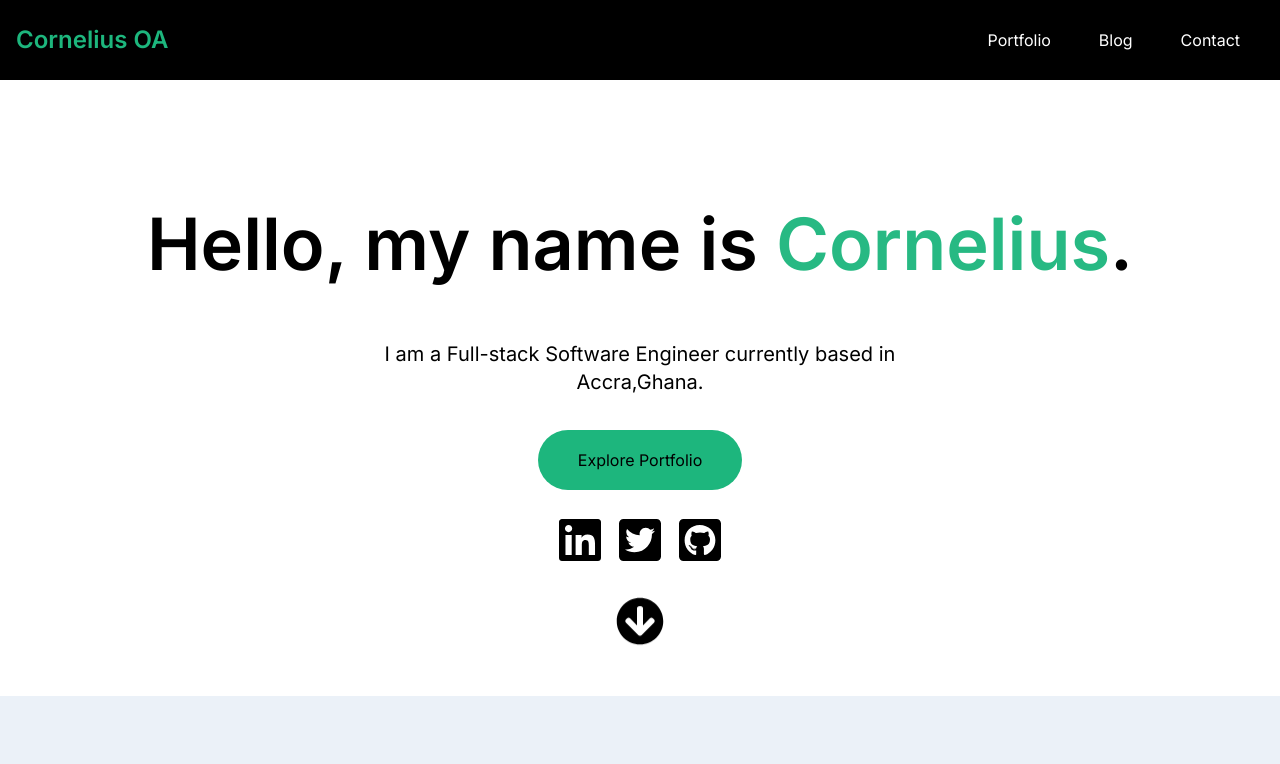
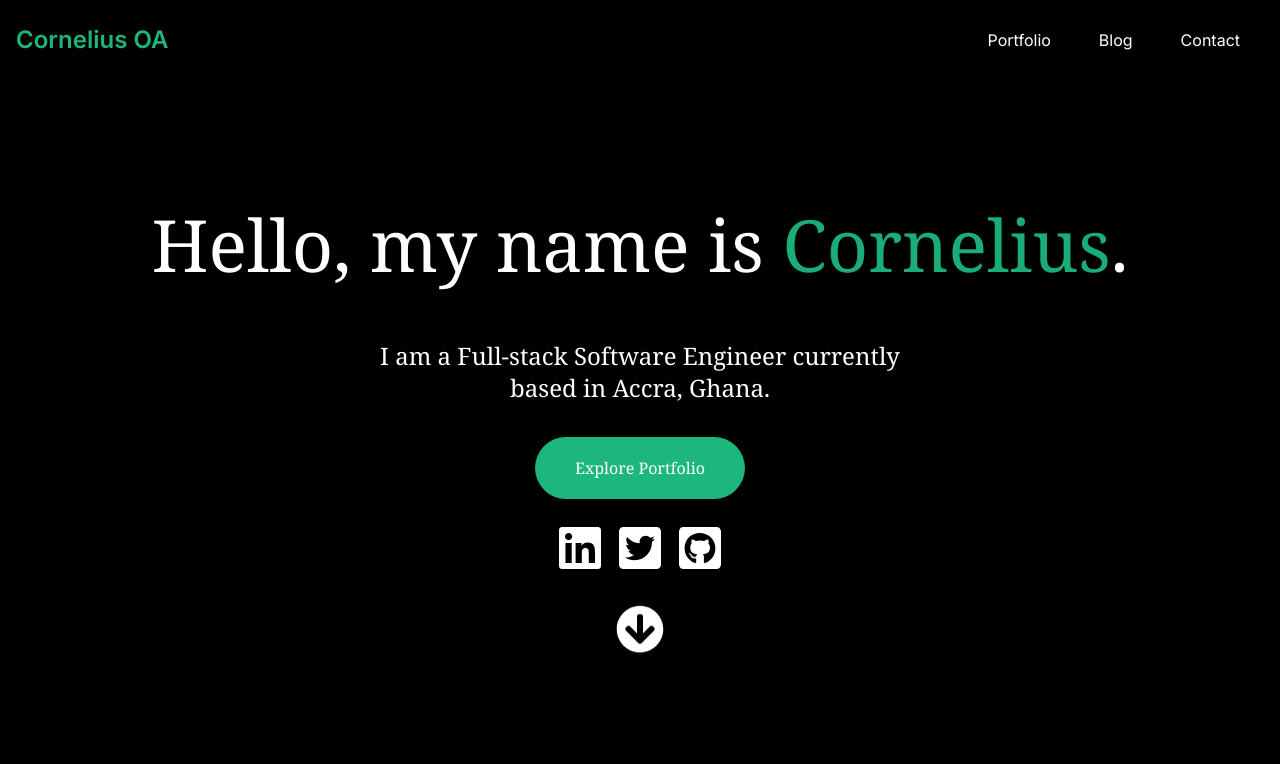
Before and after one commit to thecornisians/portfolio, a Next.js app: page / in a window 1280 px wide. Shown: the top 764 px of the page. Built offline with nearby package versions, Linux system fonts and the light colour scheme.

Commit message:
updated client project and added dark background

```diff
--- a/components/About.js
+++ b/components/About.js
@@ -1,33 +1,70 @@
-import Image from "next/image"
-import { icons } from "react-icons"
-import cornelius from "../public/cornelius.JPG"
-import { FaReact,FaBootstrap,FaHtml5 } from 'react-icons/fa'
-import { TbBrandNextjs,TbBrandJavascript,TbBrandCss3,TbBrandTailwind } from "react-icons/tb";
+import Image from "next/image";
+import { icons } from "react-icons";
+import cornelius from "../public/cornelius.JPG";
+import { FaReact, FaBootstrap, FaHtml5 } from "react-icons/fa";
+import {
+  TbBrandNextjs,
+  TbBrandJavascript,
+  TbBrandCss3,
+  TbBrandTailwind,
+} from "react-icons/tb";
 import { DiNodejs } from "react-icons/di";
-import { SiPostman,SiMongodb,SiExpress } from "react-icons/si";
+import { SiPostman, SiMongodb, SiExpress } from "react-icons/si";
 
-
-export default function About(){
-    return(
+export default function About() {
+  return (
     // bg-[#2B69B3]
-                <section className='p-4 smooth-scroll bg-[#ebf1f8] mb-5 '  id="about">
+    <section className="p-4 smooth-scroll bg-black text-white mb-5 " id="about">
       <div className="lg:flex lg:flex-row-reverse align-center justify-center scroll-smooth sm:gap-10 ">
         {/* flex flex-col-reverse md:gap-6 align-center justify-center scroll-smooth sm:gap-10 */}
-                      <div className='mx-auto my-auto rounded-full h-60 w-60 mt-20 md:mb-20 overflow-hidden md:h-96 md:w-96'>
-                             <Image src={cornelius}  alt="cornelius-owusu-ansah" className="max-w-100 rounded-full"/>
+        <div className="mx-auto my-auto rounded-full h-60 w-60 mt-20 md:mb-20 overflow-hidden md:h-96 md:w-96">
+          <Image
+            src={cornelius}
+            alt="cornelius-owusu-ansah"
+            className="max-w-100 rounded-full"
+          />
         </div>
 
         <div className=" text-md md:text-xl sm:mb-5 max-w-4xl align-middle my-9 text-center p-3">
-                        <h3 className="text-4xl mb-12 font-extrabold text-center lg:text-right">About Me</h3>
-                          <p className="font-md md:font-xl md:text-left mb-2 ">I am a Full stack Software Engineer who loves building products that help make the world a little better. Skilled in solving problems with HTML, CSS, JavaScript, React, Nextjs, Node, Express, MongoDB.</p>
-                          <p className="font-md md:font-xl md:text-left mb-2 " >A lifelong learner with interests spanning different disciplines. We can have a chat about psychology, philosophy, Economics, Physics, etc. I write about my learnings in my weekly newsletter  <a href="https://cowans.substack.com" rel="noreferrer" className="text-[#1DB67D]" target='_blank'>here. </a>
-                            When I am not writing code, you can find me listening to or making music. I occassionaly also write and direct short films/ creative projects. You can see some of my past projects  <a href="https://instagram.com/thecornisians" rel="noreferrer" className="text-[#1DB67D]" target='_blank'>here.</a>
+          <h3 className="text-4xl mb-12 font-extrabold text-center lg:text-right">
+            About Me
+          </h3>
+          <p className="font-md md:font-xl md:text-left mb-2 ">
+            I am a Full stack Software Engineer who loves building products that
+            help make the world a little better. Skilled in solving problems
+            with HTML, CSS, JavaScript, React, Nextjs, Node, Express, MongoDB.
+          </p>
+          <p className="font-md md:font-xl md:text-left mb-2 ">
+            A lifelong learner with interests spanning different disciplines. We
+            can have a chat about psychology, philosophy, Economics, Physics,
+            etc. I write about my learnings in my weekly newsletter{" "}
+            <a
+              href="https://cowans.substack.com"
+              rel="noreferrer"
+              className="text-[#1DB67D]"
+              target="_blank"
+            >
+              here.{" "}
+            </a>
+            When I am not writing code, you can find me listening to or making
+            music. I occassionaly also write and direct short films/ creative
+            projects. You can see some of my past projects{" "}
+            <a
+              href="https://instagram.com/thecornisians"
+              rel="noreferrer"
+              className="text-[#1DB67D]"
+              target="_blank"
+            >
+              here.
+            </a>
           </p>
         </div>
       </div>
 
       <section className="text-center">
-                    <h3 className=" text-2xl md:text-4xl md:mb-12 font-extrabold">Tech Stack and Frameworks</h3>
+        <h3 className=" text-2xl md:text-4xl md:mb-12 font-extrabold">
+          Tech Stack and Frameworks
+        </h3>
         <div className="flex text-6xl gap-2 md:gap-4 mx-auto py-12 justify-center">
           <FaReact />
           <TbBrandNextjs />
@@ -41,9 +78,7 @@ export default function About(){
           <SiMongodb />
           <SiPostman />
         </div>
-
       </section>
     </section>
-
-    )
+  );
 }
--- a/components/Footer.js
+++ b/components/Footer.js
@@ -1,25 +1,46 @@
 import { FaLinkedin } from "react-icons/fa";
-import Image from "next/image"
-import { FaTwitterSquare } from "react-icons/fa"
-import { FaGithubSquare } from "react-icons/fa"
+import Image from "next/image";
+import { FaTwitterSquare } from "react-icons/fa";
+import { FaGithubSquare } from "react-icons/fa";
 
-export default function Footer(){
+export default function Footer() {
   return (
     <footer className="p-4 shadow md:items-center md:justify-between md:p-6 dark:bg-gray-800 md:flex lg:flex bg-black text-white">
-            <span className="text-md text-gray-500 sm:text-center dark:text-gray-400">© 2022 Cornelius Owusu-Ansah. All Rights Reserved.
+      <span className="text-md text-gray-500 sm:text-center dark:text-gray-400">
+        © {new Date().getFullYear()} Cornelius Owusu-Ansah. All Rights Reserved.
       </span>
       <ul className="flex flex-wrap items-center gap-2 mt-3 text-md text-gray-500 dark:text-gray-400 sm:mt-0">
         <li>
-                    <a href="https://www.linkedin.com/in/corneliusoa/" target="_blank" rel="noreferrer" className="hover:text-slate-600 mr-4 hover:underline md:mr-6 text-xl"><FaLinkedin /></a>
+          <a
+            href="https://www.linkedin.com/in/corneliusoa/"
+            target="_blank"
+            rel="noreferrer"
+            className="hover:text-slate-600 mr-4 hover:underline md:mr-6 text-xl"
+          >
+            <FaLinkedin />
+          </a>
         </li>
         <li>
-                <a href="https://twitter.com/thecornisians" target="_blank" rel="noreferrer" className="hover:text-slate-600 mr-4 hover:underline md:mr-6 text-xl"><FaTwitterSquare/></a>
+          <a
+            href="https://twitter.com/thecornisians"
+            target="_blank"
+            rel="noreferrer"
+            className="hover:text-slate-600 mr-4 hover:underline md:mr-6 text-xl"
+          >
+            <FaTwitterSquare />
+          </a>
         </li>
         <li>
-                <a href="https://github.com/thecornisians" target="_blank" rel="noreferrer" className="hover:text-slate-600  mr-4 hover:underline md:mr-6 text-xl">< FaGithubSquare /></a>
+          <a
+            href="https://github.com/thecornisians"
+            target="_blank"
+            rel="noreferrer"
+            className="hover:text-slate-600  mr-4 hover:underline md:mr-6 text-xl"
+          >
+            <FaGithubSquare />
+          </a>
         </li>
       </ul>
     </footer>
-
-    )
+  );
 }
--- a/components/Form.js
+++ b/components/Form.js
@@ -1,25 +1,74 @@
-export default function Form(){
+export default function Form() {
   return (
     <section>
       <div className="py-8 lg:py-16 px-4 mx-auto max-w-screen-md">
-            <h2 className="mb-4 text-4xl tracking-tight font-extrabold text-center text-black dark:text-white">Contact</h2>
-            <p className="mb-8 lg:mb-16 font-light text-center text-gray-500 dark:text-gray-400 sm:text-xl">Want to talk about a new project you have or have a question ? Drop me a message below and I will get back to you as soon as possible.</p>
-            <form action="mailto:thecornisians@gmail.com" method="post" encType="text/plain" className="space-y-8">
+        <h2 className="mb-4 text-4xl tracking-tight font-extrabold text-center text-black dark:text-white">
+          Contact
+        </h2>
+        <p className="mb-8 lg:mb-16 font-light text-center text-gray-500 dark:text-gray-400 sm:text-xl">
+          Want to talk about a new project you have or have a question ? Drop me
+          a message below and I will get back to you as soon as possible.
+        </p>
+        <form
+          action="mailto:thecornisians@gmail.com"
+          name="contact"
+          method="POST"
+          data-netlify="true"
+          encType="text/plain"
+          className="space-y-8"
+        >
           <div>
-                    <label htmlFor="email" className="block mb-2 text-sm font-medium text-gray-900 dark:text-gray-300">Your email</label>
-                    <input type="email" id="email" className="shadow-sm bg-gray-50 border border-gray-300 text-gray-900 text-sm rounded-lg focus:ring-primary-500 focus:border-primary-500 block w-full p-2.5 dark:bg-gray-700 dark:border-gray-600 dark:placeholder-gray-400 dark:text-white dark:focus:ring-primary-500 dark:focus:border-primary-500 dark:shadow-sm-light" placeholder="email@email.com" required/>
+            <label
+              htmlFor="email"
+              className="block mb-2 text-sm font-medium text-gray-900 dark:text-gray-300"
+            >
+              Your email
+            </label>
+            <input
+              type="email"
+              id="email"
+              className="shadow-sm bg-gray-50 border border-gray-300 text-gray-900 text-sm rounded-lg focus:ring-primary-500 focus:border-primary-500 block w-full p-2.5 dark:bg-gray-700 dark:border-gray-600 dark:placeholder-gray-400 dark:text-white dark:focus:ring-primary-500 dark:focus:border-primary-500 dark:shadow-sm-light"
+              placeholder="email@email.com"
+              required
+            />
           </div>
           <div>
-                    <label htmlFor="subject" className="block mb-2 text-sm font-medium text-gray-900 dark:text-gray-300">Subject</label>
-                    <input type="text" id="subject" className="block p-3 w-full text-sm text-gray-900 bg-gray-50 rounded-lg border border-gray-300 shadow-sm focus:ring-primary-500 focus:border-primary-500 dark:bg-gray-700 dark:border-gray-600 dark:placeholder-gray-400 dark:text-white dark:focus:ring-primary-500 dark:focus:border-primary-500 dark:shadow-sm-light" placeholder="Subject" required />
+            <label
+              htmlFor="subject"
+              className="block mb-2 text-sm font-medium text-gray-900 dark:text-gray-300"
+            >
+              Subject
+            </label>
+            <input
+              type="text"
+              id="subject"
+              className="block p-3 w-full text-sm text-gray-900 bg-gray-50 rounded-lg border border-gray-300 shadow-sm focus:ring-primary-500 focus:border-primary-500 dark:bg-gray-700 dark:border-gray-600 dark:placeholder-gray-400 dark:text-white dark:focus:ring-primary-500 dark:focus:border-primary-500 dark:shadow-sm-light"
+              placeholder="Subject"
+              required
+            />
           </div>
           <div className="sm:col-span-2">
-                    <label htmlFor="message" className="block mb-2 text-sm font-medium text-gray-900 dark:text-gray-400">Your message</label>
-                    <textarea id="message" rows="6" className="block p-2.5 w-full text-sm text-gray-900 bg-gray-50 rounded-lg shadow-sm border border-gray-300 focus:ring-primary-500 focus:border-primary-500 dark:bg-gray-700 dark:border-gray-600 dark:placeholder-gray-400 dark:text-white dark:focus:ring-primary-500 dark:focus:border-primary-500" placeholder="Leave a comment..."></textarea>
+            <label
+              htmlFor="message"
+              className="block mb-2 text-sm font-medium text-gray-900 dark:text-gray-400"
+            >
+              Your message
+            </label>
+            <textarea
+              id="message"
+              rows="6"
+              className="block p-2.5 w-full text-sm text-gray-900 bg-gray-50 rounded-lg shadow-sm border border-gray-300 focus:ring-primary-500 focus:border-primary-500 dark:bg-gray-700 dark:border-gray-600 dark:placeholder-gray-400 dark:text-white dark:focus:ring-primary-500 dark:focus:border-primary-500"
+              placeholder="Leave a comment..."
+            ></textarea>
           </div>
-                <button type="submit" className="py-3 px-5 text-sm font-medium text-center text-white rounded-lg bg-[#1DB67D] sm:w-fit hover:bg-primary-800 focus:ring-4 focus:outline-none focus:ring-primary-300 dark:bg-primary-600 dark:hover:bg-primary-700 dark:focus:ring-primary-800">Send message</button>
+          <button
+            type="submit"
+            className="py-3 px-5 text-sm font-medium text-center text-white rounded-lg bg-[#1DB67D] sm:w-fit hover:bg-primary-800 focus:ring-4 focus:outline-none focus:ring-primary-300 dark:bg-primary-600 dark:hover:bg-primary-700 dark:focus:ring-primary-800"
+          >
+            Send message
+          </button>
         </form>
       </div>
     </section>
-    )
+  );
 }
--- a/components/Hero.js
+++ b/components/Hero.js
@@ -1,35 +1,70 @@
-import { FaLinkedin,FaTwitterSquare, FaGithubSquare, FaArrowCircleDown } from "react-icons/fa";
-import Image from "next/image"
-import Hi from "../public/hi.png"
+import {
+  FaLinkedin,
+  FaTwitterSquare,
+  FaGithubSquare,
+  FaArrowCircleDown,
+} from "react-icons/fa";
+import Image from "next/image";
+import Hi from "../public/hi.png";
 
-
-export default function Hero(){
-    return(
-    <main className="min-h-full mb-4">
+export default function Hero() {
+  return (
+    <main className="min-h-full mb-4 bg-black text-white">
       {/* md:flex md:align-middle lg:flex lg:align-middle p-4  */}
-        <section className={`min-h-full`} >
+      <section className={`min-h-full`}>
         <div className="text-center px-6 md:px-5 py-5 md:pt-28 lg:pt-28 mb-5">
           <div className="mb-8">
-                    <h2 className='text-5xl md:text-7xl mb-6 font-semibold p-4'>Hello, my name is <span className="text-[#1DB67D] animate-pulse hover:animate-bounce">Cornelius</span>.</h2>
-                    <p className='text-m py-5 leading-8  md:text-xl max-w-xl mx-auto mb-6 lg:mb-8'> I am a Full-stack Software Engineer currently based in Accra,Ghana.</p>
-                    <a href="#portfolio" className="rounded-full my-5 bg-[#1DB67D] px-10 py-5 outline-none scroll-smooth hover:bg-cyan-200 bg-white-500  mb-6">Explore Portfolio</a>
+            <h2 className="text-5xl md:text-7xl mb-6 font-serif p-4">
+              Hello, my name is{" "}
+              <span className="text-[#1DB67D] animate-pulse hover:animate-bounce">
+                Cornelius
+              </span>
+              .
+            </h2>
+            <p className="text-m py-5 leading-8  md:text-2xl max-w-xl mx-auto mb-6 lg:mb-8 font-serif">
+              I am a Full-stack Software Engineer currently based in Accra,
+              Ghana.
+            </p>
+            <a
+              href="#portfolio"
+              className="rounded-full my-5 bg-[#1DB67D] px-10 py-5 outline-none scroll-smooth hover:bg-cyan-200 bg-white-500 font-serif mb-6"
+            >
+              Explore Portfolio
+            </a>
           </div>
 
           <div className=" flex justify-center gap-3 text-5xl mt-6">
-                    <a href="https://www.linkedin.com/in/corneliusoa/" target="_blank" rel="noreferrer" className="hover:text-slate-600 hover:animate-spin mt-3"><FaLinkedin /></a>
-                    <a href="https://twitter.com/thecornisians" target="_blank" rel="noreferrer" className="hover:text-slate-600 hover:animate-spin mt-3"><FaTwitterSquare/></a>
-                    <a href="https://github.com/thecornisians" target="_blank" rel="noreferrer" className="hover:text-slate-600 hover:animate-spin mt-3">< FaGithubSquare /></a>
+            <a
+              href="https://www.linkedin.com/in/corneliusoa/"
+              target="_blank"
+              rel="noreferrer"
+              className="hover:text-slate-600 hover:animate-spin mt-3"
+            >
+              <FaLinkedin />
+            </a>
+            <a
+              href="https://twitter.com/thecornisians"
+              target="_blank"
+              rel="noreferrer"
+              className="hover:text-slate-600 hover:animate-spin mt-3"
+            >
+              <FaTwitterSquare />
+            </a>
+            <a
+              href="https://github.com/thecornisians"
+              target="_blank"
+              rel="noreferrer"
+              className="hover:text-slate-600 hover:animate-spin mt-3"
+            >
+              <FaGithubSquare />
+            </a>
+          </div>
         </div>
 
-            </div>
-
-
-            <a className="flex justify-center mt-6 mb-10" href="#about"><FaArrowCircleDown className="text-center text-5xl animate-bounce"/></a>
+        <a className="flex justify-center mt-6 mb-10" href="#about">
+          <FaArrowCircleDown className="text-center text-5xl animate-bounce" />
+        </a>
       </section>
-
-
-
     </main>
-    )
-
+  );
 }
--- a/components/Navbar.js
+++ b/components/Navbar.js
@@ -21,7 +21,7 @@ export default function Navbar() {
 
       {/* bg-[#161C2D] */}
       <header className="bg-black border-5 border-white">
-        <nav className="px-2 sm:px-4 py-2.5 rounded">
+        <nav className="px-2 sm:px-4 py-2.5 rounded ">
           <div className="container flex flex-wrap justify-between items-center mx-auto">
             <Link href="/" className="flex items-center cursor-pointer">
               <span className="self-center text-lg md:text-2xl font-semibold text-[#1DB67D] cursor-pointer">
--- a/components/Portfolio.js
+++ b/components/Portfolio.js
@@ -4,7 +4,7 @@ import Happynotes from "../public/happynotes.gif";
 import Image from "next/image";
 import creativeConnect from "../public/creativesConnect.gif";
 import Nanaasomani from "../public/nanaasomani.png";
-import cornelius from "../public/corneliusportfolio.png";
+import cornelius from "../public/wbgroup.png";
 import creativeconnect from "../public/creativeconnect.png";
 
 export default function Portfolio() {
@@ -120,12 +120,12 @@ export default function Portfolio() {
               alt="cornelius owusu-ansah"
             />
             <p className="text-sm mt-1 mb-1 md:text-md">
-              Portfolio site built with React/NextJS and Tailwind CSS
+              Client site built with React/NextJS and Tailwind CSS
             </p>
             <div className="flex gap-3 mt-2">
               <a
                 className="px-1.5 py-1.5 mr-2 text-white rounded-md bg-gray-800 hover:bg-gray-400 text-sm"
-                href="https://github.com/thecornisians/portfolio"
+                href="https://github.com/thecornisians/wb-group"
                 target="_blank"
                 rel="noreferrer"
               >
@@ -133,7 +133,7 @@ export default function Portfolio() {
               </a>
               <a
                 className="px-1.5 py-1.5 mr-2 text-white rounded-md bg-gray-800 hover:bg-gray-400 text-sm"
-                href="https://corneliusowans.netlify.com/"
+                href="https://wbgrouprepresents.com"
                 target="_blank"
                 rel="noreferrer"
               >
--- a/pages/index.js
+++ b/pages/index.js
@@ -14,7 +14,7 @@ export default function Home({ portfolioImage }) {
   const [darkMode, setDarkMode] = useState(false);
 
   return (
-    <section>
+    <section className="bg-black text-white">
       <Navbar />
       <Hero />
       <About />
--- a/styles/globals.css
+++ b/styles/globals.css
@@ -1,5 +1,5 @@
-@import url('https://fonts.googleapis.com/css2?family=Inter:wght@400;600;800&display=swap');
-@import url('https://fonts.googleapis.com/css2?family=Poppins&display=swap');
+@import url("https://fonts.googleapis.com/css2?family=Inter:wght@400;600;800&display=swap");
+@import url("https://fonts.googleapis.com/css2?family=Poppins&display=swap");
 
 @tailwind base;
 @tailwind components;
@@ -15,10 +15,14 @@
   box-sizing: border-box;
   padding: 0;
   margin: 0;
-
 }
 
 body,
-html{
-  font-family: 'Inter', sans-serif;
+html {
+  font-family: "Inter", sans-serif;
 }
+
+p {
+  font-family: sans-serif;
+  font-weight: 500;
+}
```
Also changed, not shown: public/wbgroup.png (added). Lines whose indentation alone changed are shown as unchanged.
